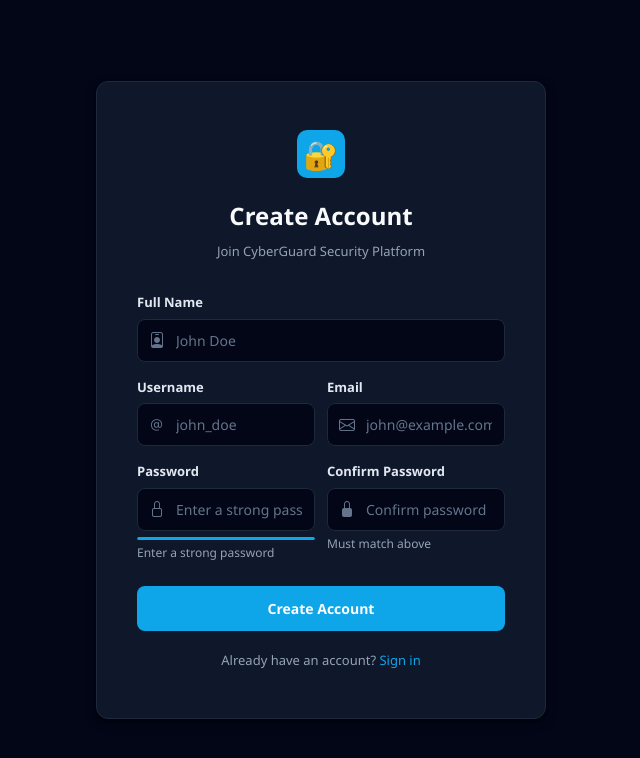
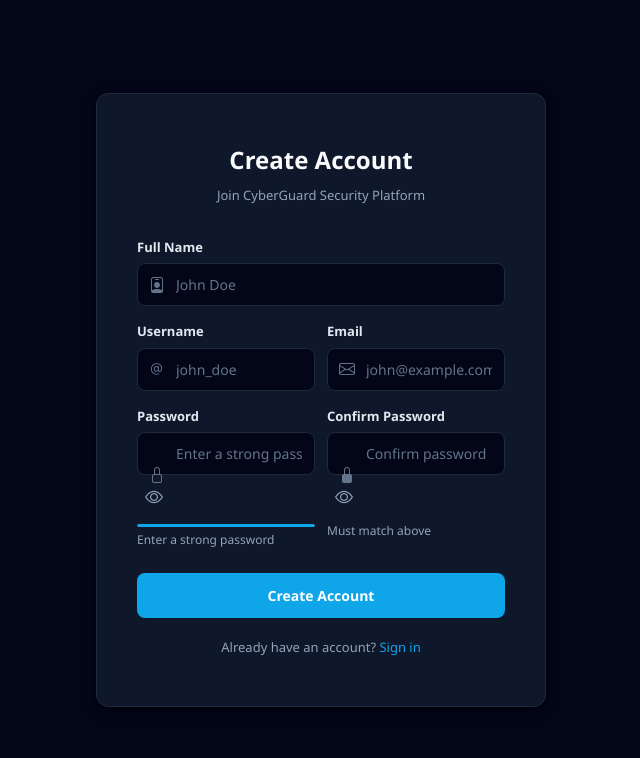
Before and after one commit to Neelrana12/auth_system, a Flask app: page /register in a window 1280 px wide. Shown: the top 758 px of the page, without its empty margins (319-959 px from the left). Run offline with Flask 3, Linux system fonts and the light colour scheme.

Commit message:
Add password visibility toggle eye icon

```diff
--- a/templates/register.html
+++ b/templates/register.html
@@ -5,7 +5,6 @@
 <div class="auth-page">
     <div class="auth-wrapper">
         <div class="auth-card">
-            <div class="auth-logo">🔐</div>
             <div class="auth-title">Create Account</div>
         <div class="auth-subtitle">Join CyberGuard Security Platform</div>
 
@@ -51,6 +50,9 @@
                     <div class="input-icon-wrap">
                         <i class="bi bi-lock input-icon"></i>
                         <input name="password" id="pwInput" type="password" class="form-input" placeholder="Enter a strong password" required>
+                        <button type="button" class="password-toggle" onclick="togglePasswordField('pwInput')" style="background:none; border:none; cursor:pointer; padding:8px; color:var(--text-muted); font-size:18px;">
+                            <i id="pwIcon" class="bi bi-eye"></i>
+                        </button>
                     </div>
                     <div class="pw-strength-bar"><div class="pw-strength-fill" id="pwFill"></div></div>
                     <div class="pw-hint" id="pwHint">Enter a strong password</div>
@@ -60,6 +62,9 @@
                     <div class="input-icon-wrap">
                         <i class="bi bi-lock-fill input-icon"></i>
                         <input name="confirm_password" id="pwConfirm" type="password" class="form-input" placeholder="Confirm password" required>
+                        <button type="button" class="password-toggle" onclick="togglePasswordField('pwConfirm')" style="background:none; border:none; cursor:pointer; padding:8px; color:var(--text-muted); font-size:18px;">
+                            <i id="pwConfirmIcon" class="bi bi-eye"></i>
+                        </button>
                     </div>
                     <div class="pw-hint" id="matchHint">Must match above</div>
                 </div>
@@ -120,5 +125,21 @@ pwConfirm.addEventListener('input', () => {
         matchHint.style.color = '#dc2626';
     }
 });
+
+function togglePasswordField(fieldId) {
+    const input = document.getElementById(fieldId);
+    const iconId = fieldId === 'pwInput' ? 'pwIcon' : 'pwConfirmIcon';
+    const icon = document.getElementById(iconId);
+
+    if (input.type === 'password') {
+        input.type = 'text';
+        icon.classList.remove('bi-eye');
+        icon.classList.add('bi-eye-slash');
+    } else {
+        input.type = 'password';
+        icon.classList.remove('bi-eye-slash');
+        icon.classList.add('bi-eye');
+    }
+}
 </script>
 {% endblock %}
```
Also changed, not shown: templates/login.html (+21 -2 lines).
